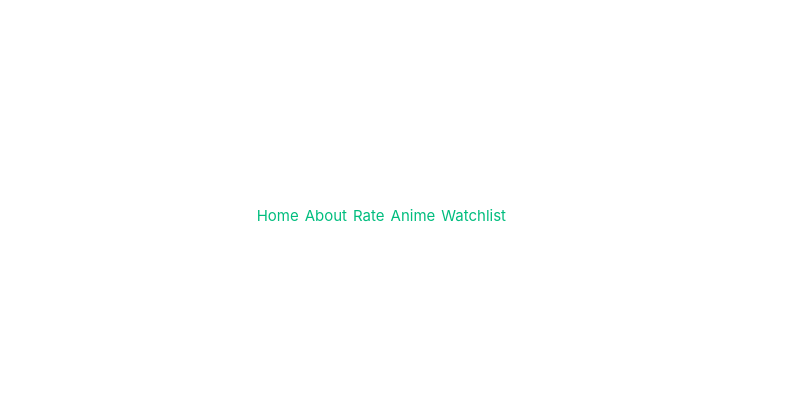
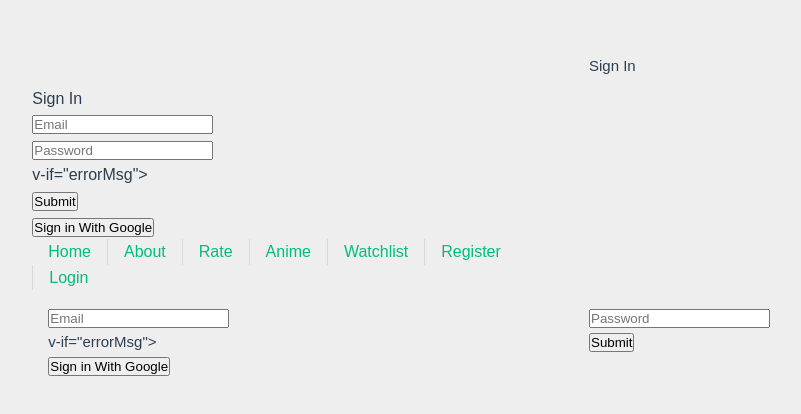
Before and after one commit to sain21/OtakuRate_Frontend, a Vue app: page /sign-in in a window 1280 px wide. Shown: the part 184-598 px from the top of the page, without its empty margins (51-852 px from the left). Built offline with nearby package versions, Linux system fonts and the light colour scheme; no server answers.

Commit message:
login firebase

```diff
--- a/package.json
+++ b/package.json
@@ -16,8 +16,9 @@
   "dependencies": {
     "axios": "^1.7.0",
     "bootstrap": "^5.3.3",
+    "firebase": "^10.12.2",
     "vue": "^3.4.21",
-    "vue-router": "^4.3.0"
+    "vue-router": "^4.4.0"
   },
   "devDependencies": {
     "@rushstack/eslint-patch": "^1.8.0",
--- a/src/App.vue
+++ b/src/App.vue
@@ -1,16 +1,43 @@
 <script setup lang="ts">
 import { RouterView } from 'vue-router'
+import {onMounted, ref} from 'vue';
+import {getAuth, onAuthStateChanged, signOut} from 'firebase/auth';
+import { useRouter} from 'vue-router';
 
+const router = useRouter();
+const isLoggedIn = ref(false);
+
+let auth;
+onMounted(() => {
+  auth = getAuth();
+  onAuthStateChanged(auth, (user) => {
+   if (user) {
+     isLoggedIn.value = true;
+   } else {
+     isLoggedIn.value = false;
+   }
+  });
+});
+
+const handleSignOut = () => {
+  signOut(auth).then(() => {
+    router.push("/");
+  });
+};
 </script>
 
 <template>
-  <header>
+  <nav>
+    <router-view />
     <RouterLink to="/">Home</RouterLink>
     <RouterLink to="/about">About</RouterLink>
     <RouterLink to="/rate">Rate</RouterLink>
 <RouterLink to="/animes">Anime</RouterLink>
     <RouterLink to="/watchlist">Watchlist</RouterLink>
-  </header>
+    <RouterLink to="/register">Register</RouterLink>
+    <RouterLink to="/login">Login</RouterLink>
+    <button @click="handleSignOut" v-if="isLoggedIn">Sign Out</button>
+  </nav>
   <RouterView />
 </template>
 }
--- a/src/main.ts
+++ b/src/main.ts
@@ -1,8 +1,26 @@
 import './assets/main.css'
-
 import { createApp } from 'vue'
 import App from './App.vue'
 import router from './router'
+// Import the functions you need from the SDKs you need
+import { initializeApp } from "firebase/app";
+import { getAnalytics } from "firebase/analytics";
+// TODO: Add SDKs for Firebase products that you want to use
+// https://firebase.google.com/docs/web/setup#available-libraries
+
+// Your web app's Firebase configuration
+// For Firebase JS SDK v7.20.0 and later, measurementId is optional
+const firebaseConfig = {
+  apiKey: "AIzaSyAGaWyHLNpYug1IYmjNEaTInULf5a7_oxM",
+  authDomain: "otakurate-25ea5.firebaseapp.com",
+  projectId: "otakurate-25ea5",
+  storageBucket: "otakurate-25ea5.appspot.com",
+  messagingSenderId: "772507256984",
+  appId: "1:772507256984:web:240fc9c73d53ee662d28ed",
+  measurementId: "G-2GCQ7VNR8P"
+};
+
+ initializeApp(firebaseConfig);
 
 const app = createApp(App)
 
--- a/src/router/index.ts
+++ b/src/router/index.ts
@@ -1,10 +1,16 @@
 import { createRouter, createWebHistory } from 'vue-router'
 import HomeView from '../views/HomeView.vue'
-// Importieren Sie die ForumView
+import { getAuth, onAuthStateChanged } from "firebase/auth";
 
-const router = createRouter({
-  history: createWebHistory(import.meta.env.BASE_URL),
-  routes: [
+// Import your views
+import RatingOverview from '../views/RatingOverview.vue';
+import AnimeListView from '../views/AnimeListView.vue';
+import WatchlistView from '../views/WatchlistView.vue';
+import RegisterView from '../views/RegisterView.vue';
+import SignInView from '../views/SignInView.vue';
+import Feed from '../views/Feed.vue';
+
+const routes = [
   {
     path: '/',
     name: 'home',
@@ -19,21 +25,69 @@ const router = createRouter({
     component: () => import('../views/AboutView.vue')
   },
   {
-      path: '/rate', // Definieren Sie den Pfad für das Forum
-      name: 'rate', // Geben Sie der Route einen Namen
-      component: () => import ('../views/RatingOverview.vue') // Verwenden Sie die ForumView-Komponente für diese Route
+    path: '/rate', // Define the path for the rate page
+    name: 'rate', // Give the route a name
+    component: RatingOverview // Use the RatingOverview component for this route
   },
   {
     path: '/animes',
     name: 'animes',
-      component: () => import('../views/AnimeListView.vue')
+    component: AnimeListView
   },
   {
     path: '/watchlist',
     name: 'watchlist',
-      component: () => import('../views/WatchlistView.vue')
+    component: WatchlistView
+  },
+  {
+    path: "/register",
+    name: 'register',
+    component: RegisterView
+  },
+  {
+    path: "/sign-in",
+    name: 'sign-in',
+    component: SignInView
+  },
+  {
+    path: "/feed",
+    name: 'feed',
+    component: Feed,
+    meta: {
+      requiresAuth: true,
+    },
   }
-  ]
-})
+];
 
-export default router
+const router = createRouter({
+  history: createWebHistory(import.meta.env.BASE_URL),
+  routes
+});
+
+const getCurrentUser = () => {
+  return new Promise((resolve, reject) => {
+    const removeListener = onAuthStateChanged(
+      getAuth(),
+      (user) => {
+        removeListener();
+        resolve(user);
+      },
+      reject
+    );
+  });
+};
+
+router.beforeEach(async (to, from, next) => {
+  if (to.matched.some((record) => record.meta.requiresAuth)) {
+    if (await getCurrentUser()) {
+      next();
+    } else {
+      alert("You need to be logged in to access this page");
+      next("/");
+    }
+  } else {
+    next();
+  }
+});
+
+export default router;
--- /dev/null
+++ b/src/views/RegisterView.vue
@@ -0,0 +1,47 @@
+<script setup lang="ts">
+import { ref } from 'vue'
+import {getAuth, createUserWithEmailAndPassword,
+  GoogleAuthProvider,signInWithPopup} from 'firebase/auth'
+import {useRouter} from 'vue-router'
+
+const email = ref('')
+const password = ref('')
+const router = useRouter()
+
+const register = () => {
+  const auth = getAuth();
+  createUserWithEmailAndPassword(getAuth(), email.value, password.value)
+    .then((data) =>{
+      console.log("Successfully registered")
+      router.push({path: '/feed'})
+    })
+    .catch((error) => {
+      console.log(error.code);
+      alert(error.message);
+    })
+};
+const signInWithGoogle = () => {
+  const provider = new GoogleAuthProvider();
+  signInWithPopup(getAuth(), provider)
+    .then((result) => {
+      console.log(result.user);
+      router.push({path: '/feed'});
+    })
+    .catch((error) => {
+      console.log(error.code);
+      alert(error.message);
+    });
+};
+</script>
+
+<template>
+<h1>Create an Account</h1>
+  <p><input type="text" placeholder="Email" v-model= "email"/></p>
+  <p><input type="password" placeholder="Password" v-model= "password"/></p>
+  <p><button @click="register">Submit</button></p>
+  <p><button @click="signInWithGoogle">Sign in With Google</button></p>
+</template>
+
+<style scoped>
+
+</style>
--- /dev/null
+++ b/src/views/SignInView.vue
@@ -0,0 +1,51 @@
+<script setup lang="ts">
+import { ref } from 'vue'
+import {getAuth, signInWithEmailAndPassword} from 'firebase/auth'
+import {useRouter} from 'vue-router'
+
+const email = ref('')
+const password = ref('')
+const errorMsg = ref('')
+const router = useRouter()
+
+const register = () => {
+  const auth = getAuth();
+  signInWithEmailAndPassword(getAuth(), email.value, password.value)
+    .then((data) =>{
+      console.log("Successfully signed in")
+      router.push({path: '/feed'})
+    })
+    .catch((error) => {
+      console.log(error.code);
+      switch(error.code){
+        case 'auth/invalid-email':
+          errorMsg.value = 'Invalid Email'
+          break;
+        case 'auth/user-not-found':
+          errorMsg.value = 'User not found'
+          break;
+        case 'auth/wrong-password':
+          errorMsg.value = 'Wrong Password'
+          break;
+        default:
+          errorMsg.value = 'Email or Password is incorrect';
+          break
+      }
+
+    })
+};
+const signInWithGoogle = () => {
+};
+</script>
+
+<template>Sign In
+  <p><input type="text" placeholder="Email" v-model= "email"/></p>
+  <p><input type="password" placeholder="Password" v-model= "password"/></p>
+  <p>v-if="errorMsg">{{errorMsg}} </p>
+  <p><button @click="register">Submit</button></p>
+  <p><button @click="signInWithGoogle">Sign in With Google</button></p>
+</template>
+
+<style scoped>
+
+</style>
```
Also changed, not shown: src/views/FeedView.vue (added, +11 -0 lines), 1 other file (tests, documents, lock files or other folders). Lines whose indentation alone changed are shown as unchanged.
